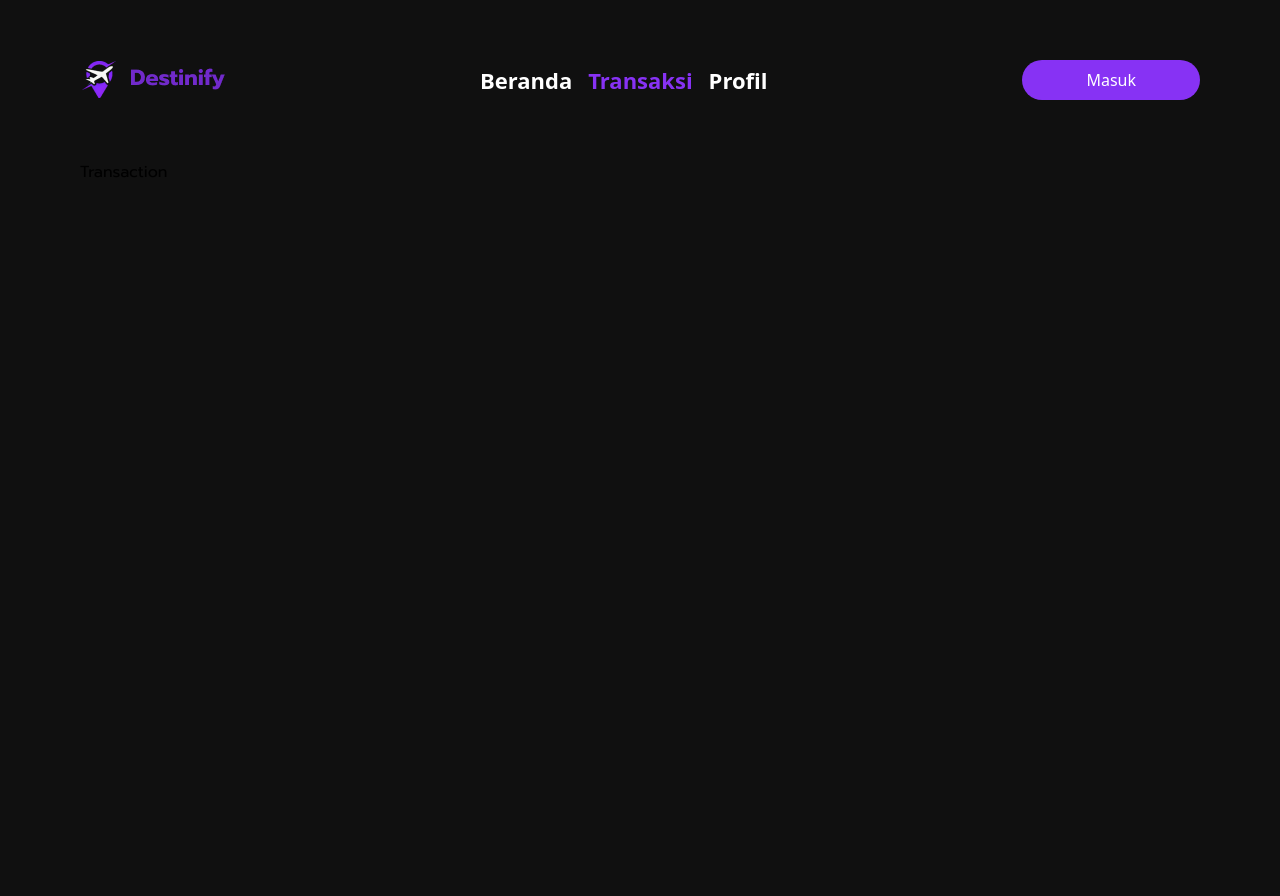
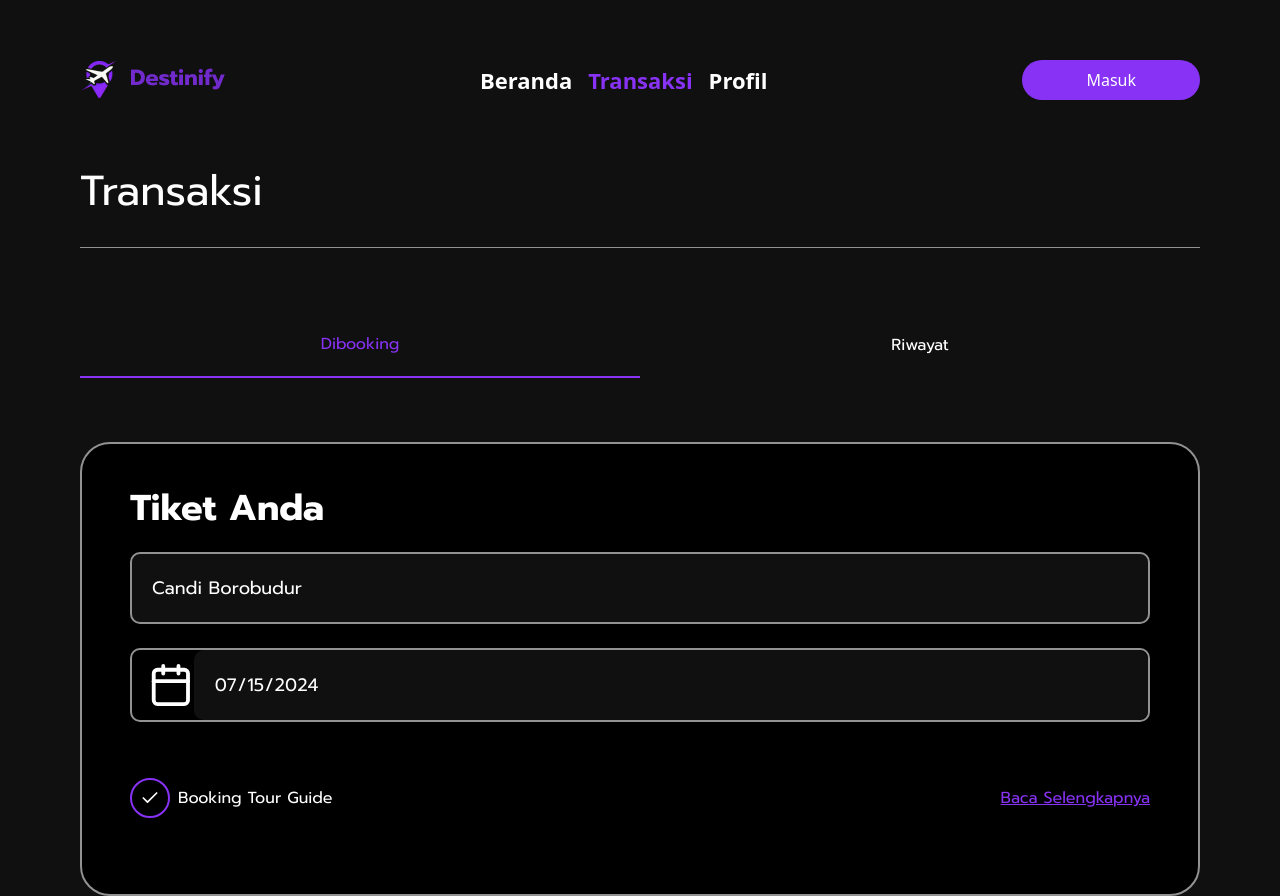
Before and after one commit to kenziehh/Internship-FE-2024, a Next.js app: page /transaction in a window 1280 px wide. Before the commit the page ends 800 px from the top, so only its background shows below. Built offline with nearby package versions, Linux system fonts and the light colour scheme; no server answers.

Commit message:
finish transaction page

```diff
--- /dev/null
+++ b/src/app/(pages)/guide/[guideId]/page.tsx
@@ -0,0 +1,167 @@
+"use client";
+
+import Separator from "@/components/Separator";
+import { TourGuide } from "@/models/interface/TourGuide";
+import { useQuery } from "@tanstack/react-query";
+import axios from "axios";
+import Image from "next/image";
+import Link from "next/link";
+import { useParams } from "next/navigation";
+
+export default function GuideDetail() {
+  const params = useParams<{
+    city: string;
+    destination: string;
+    guideId: string;
+  }>();
+  const { data } = useQuery<TourGuide>({
+    queryFn: async () => {
+      const response = await axios.get(
+        `/api/${params.city}/${params.destination}/${params.guideId}`
+      );
+      return response.data.data;
+    },
+    queryKey: ["guideDetail"],
+  });
+  return (
+    <main className="flex flex-col md:flex-row">
+      <section className="flex flex-col gap-10 md:gap-[120px] bg-darkPurple px-8 md:px-24 py-[72px]">
+        <div className="text-white flex gap-5">
+          <Link href={`/${params.city}/${params.destination}/guide`}>
+            Tour Guide
+          </Link>
+          <span>{`>`}</span>
+          <span>Profile</span>
+        </div>
+        <div className="flex flex-col items-center gap-14 text-center">
+          <Image
+            width={270}
+            height={270}
+            alt=""
+            src={data?.image ?? ""}
+            className="rounded-full"
+          />
+          <div className="flex flex-col gap-4">
+            <h3 className="text-lg lg:text-2xl bold text-white">
+              {data?.name ?? "Tour Guide"}
+            </h3>
+            <h4 className="text-xl text-neutral">Tour Guide</h4>
+          </div>
+        </div>
+        <div className="flex flex-col gap-3 text-white">
+          <div className="flex items-center gap-3">
+            <Image
+              src={"/icons/tourguide-profile/location.png"}
+              width={20}
+              height={20}
+              alt=""
+            />
+            <span>{data?.location.city}</span>
+          </div>
+          <div className="flex items-center gap-3">
+            <Image
+              src={"/icons/tourguide-profile/rating.png"}
+              width={20}
+              height={20}
+              alt=""
+            />
+            <span>{`${data?.rating ?? ""} (${
+              data?.review.total ?? ""
+            } Reviews)`}</span>
+          </div>
+          <div className="flex items-center gap-3">
+            <Image
+              src={"/icons/tourguide-profile/clock.png"}
+              width={20}
+              height={20}
+              alt=""
+            />
+            <span>{data?.lastActive ?? "-"}</span>
+          </div>
+          <div className="flex items-center gap-3">
+            <Image
+              src={"/icons/tourguide-profile/chat.png"}
+              width={20}
+              height={20}
+              alt=""
+            />
+            <span>{data?.responseTimeRate ?? "-"}</span>
+          </div>
+        </div>
+      </section>
+      <section className="radialGradient px-8 py-10 md:px-20 md:py-24 text-white">
+        <div className="flex flex-col gap-11 items-start">
+          <div className="flex flex-col gap-4">
+            <h3 className="bold text-lg lg:text-2xl">Tentang</h3>
+            <p className="text-lg lg:text-2xl">{data?.desc ?? ""}</p>
+          </div>
+          <div className="flex flex-col gap-4">
+            <h3 className="bold text-lg lg:text-2xl">Alamat</h3>
+            <p className="text-lg lg:text-2xl">{data?.address ?? "-"}</p>
+          </div>
+          <div className="flex flex-col gap-4">
+            <h3 className="bold text-lg lg:text-2xl">Kontak</h3>
+            <span className="bg-darkPurple py-2 px-8 rounded-[55px]">
+              {data?.phoneNumber ?? "-"}
+            </span>
+          </div>
+        </div>
+        <section className="pt-11 pb-20">
+          <Separator />
+        </section>
+        <div className="flex flex-col gap-6">
+          <div className="flex flex-col gap-4 lg:gap-0 lg:flex-row justify-between items-start lg:items-center">
+            <div className="flex items-center gap-5">
+              <Image
+                src={data?.image ?? ""}
+                width={50}
+                height={50}
+                alt=""
+                className="rounded-full"
+              />
+              <div className="flex flex-col gap-1">
+                <h4 className="text-xl bold">{data?.review.reviews[0].name}</h4>
+                <div className="flex items-center gap-1">
+                  <Image
+                    alt=""
+                    src={"/icons/star.png"}
+                    width={20}
+                    height={20}
+                  />
+                  <Image
+                    alt=""
+                    src={"/icons/star.png"}
+                    width={20}
+                    height={20}
+                  />
+                  <Image
+                    alt=""
+                    src={"/icons/star.png"}
+                    width={20}
+                    height={20}
+                  />
+                  <Image
+                    alt=""
+                    src={"/icons/star.png"}
+                    width={20}
+                    height={20}
+                  />
+                  <Image
+                    alt=""
+                    src={"/icons/star.png"}
+                    width={20}
+                    height={20}
+                  />
+                </div>
+              </div>
+            </div>
+            <p>{data?.review.reviews[0].date}</p>
+          </div>
+          <p className="text-lg lg:text-2xl">
+            {data?.review.reviews[0].comment}
+          </p>
+        </div>
+      </section>
+    </main>
+  );
+}
--- a/src/app/(pages)/transaction/page.tsx
+++ b/src/app/(pages)/transaction/page.tsx
@@ -1,7 +1,63 @@
+"use client";
+import Separator from "@/components/Separator";
+import Ticket from "@/components/Ticket";
+import BookingModalCard from "@/components/booking/BookingModalCard";
+import { TransactionSection } from "@/models/types/TransactionSection";
+import { useState } from "react";
+
 export default function Transaction() {
+  const [selectedSection, setSelectedSection] =
+    useState<TransactionSection>("booking");
+
+  const selectSection = (section: TransactionSection) => {
+    setSelectedSection(section);
+  };
+
   return (
-    <>
-      <div>Transaction</div>
-    </>
+    <main>
+      <section className="flex flex-col gap-16">
+        <div className="flex flex-col gap-6 items-start">
+          <h1 className="text-[42px] text-white">Transaksi</h1>
+          <Separator />
+        </div>
+        <div className="text-white grid grid-cols-2 text-center">
+          <button
+            className={`py-5 ${
+              selectedSection === "booking"
+                ? "border-b-2 border-purple text-purple"
+                : ""
+            }`}
+            onClick={() => selectSection("booking")}
+          >
+            Dibooking
+          </button>
+          <button
+            className={`py-5 ${
+              selectedSection === "history"
+                ? "border-b-2 border-purple text-purple"
+                : ""
+            }`}
+            onClick={() => selectSection("history")}
+          >
+            Riwayat
+          </button>
+        </div>
+      </section>
+      <section className="mt-16">
+        {selectedSection === "booking" ? (
+          // <BookingModalCard title="Tiket Anda" />
+          <Ticket
+            title="Tiket Anda"
+            destination="Candi Borobudur"
+            date="2024-07-15"
+            tourGuide="1"
+          />
+        ) : (
+          <div className="text-4xl text-white flex justify-center items-center">
+            Belum Ada Riwayat Pesanan
+          </div>
+        )}
+      </section>
+    </main>
   );
 }
--- a/src/app/page.tsx
+++ b/src/app/page.tsx
@@ -1,5 +1,5 @@
 import Search from "@/components/Search";
-import PopularCity from "./home/PopularCity";
+import PopularCity from "./(pages)/home/PopularCity";
 
 export default function Home() {
   return (
--- /dev/null
+++ b/src/components/Ticket.tsx
@@ -0,0 +1,55 @@
+import { Calendar, Check, CrossIcon } from "lucide-react";
+import Link from "next/link";
+import React from "react";
+
+const Ticket = ({
+  title,
+  destination,
+  date,
+  tourGuide,
+}: {
+  title: string;
+  destination: string;
+  date: any;
+  tourGuide?: string;
+}) => {
+  return (
+    <div className="bg-black px-12 py-11 rounded-[30px] xl:w-full flex flex-col items-stretch border-2 border-neutral w-full gap-6">
+      <h2 className="text-white text-4xl bold">{title ?? ""}</h2>
+      <div className="flex flex-col items-center gap-6">
+        <input
+          type="text"
+          value={destination}
+          className={`block py-5 px-5 w-full rounded-[10px] text-lg text-white bg-darkest border-2 border-neutral`}
+          disabled
+        />
+        <div className="flex items-center w-full border-2 border-neutral rounded-[10px] pl-4">
+          <Calendar size={48} className="text-white" />
+          <input
+            type="date"
+            className={`block py-5 px-5 w-full rounded-[10px] text-lg bg-darkest appearance-none focus:outline-none focus:ring-1 focus:border-blue-600 peer text-white`}
+            value={date}
+            disabled
+          />
+        </div>
+      </div>
+      <div>
+        <div className="text-purple flex justify-between items-center py-8 flex-col md:flex-row gap-4 md:gap-0">
+          <div className="flex items-center gap-2">
+            <div className="p-2 rounded-full border-purple border-2">
+              <Check size={20} className="text-white"/>
+            </div>
+            <h3 className="text-white">Booking Tour Guide</h3>
+          </div>
+          {tourGuide ? (
+            <Link href={`/guide/${tourGuide}`} className="underline">
+              Baca Selengkapnya
+            </Link>
+          ) : null}
+        </div>
+      </div>
+    </div>
+  );
+};
+
+export default Ticket;
--- /dev/null
+++ b/src/models/types/TransactionSection.ts
@@ -0,0 +1 @@
+export type TransactionSection = "booking" | "history";
```
Also changed, not shown: src/app/(pages)/home/PopularCity.tsx (renamed from src/app/home/PopularCity.tsx).
